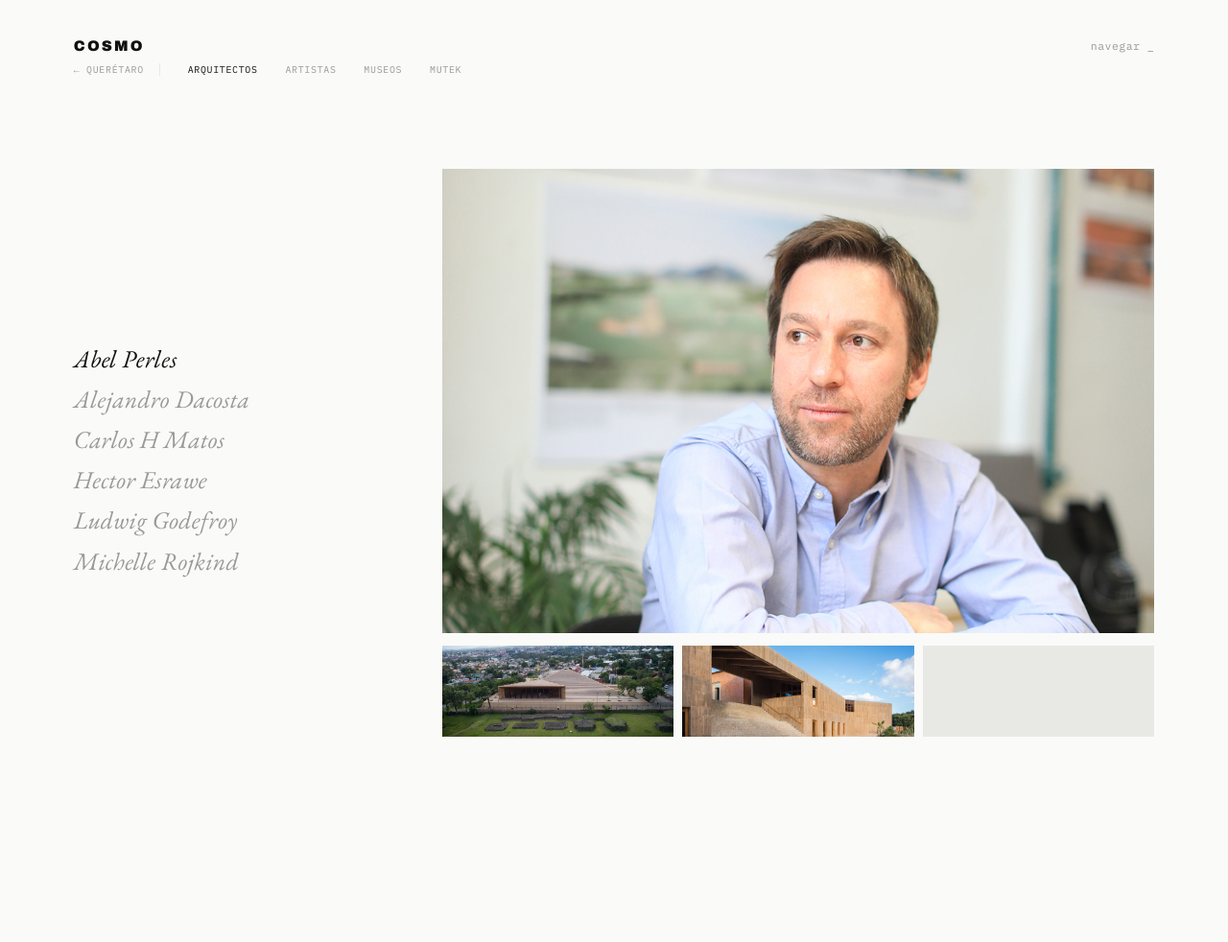
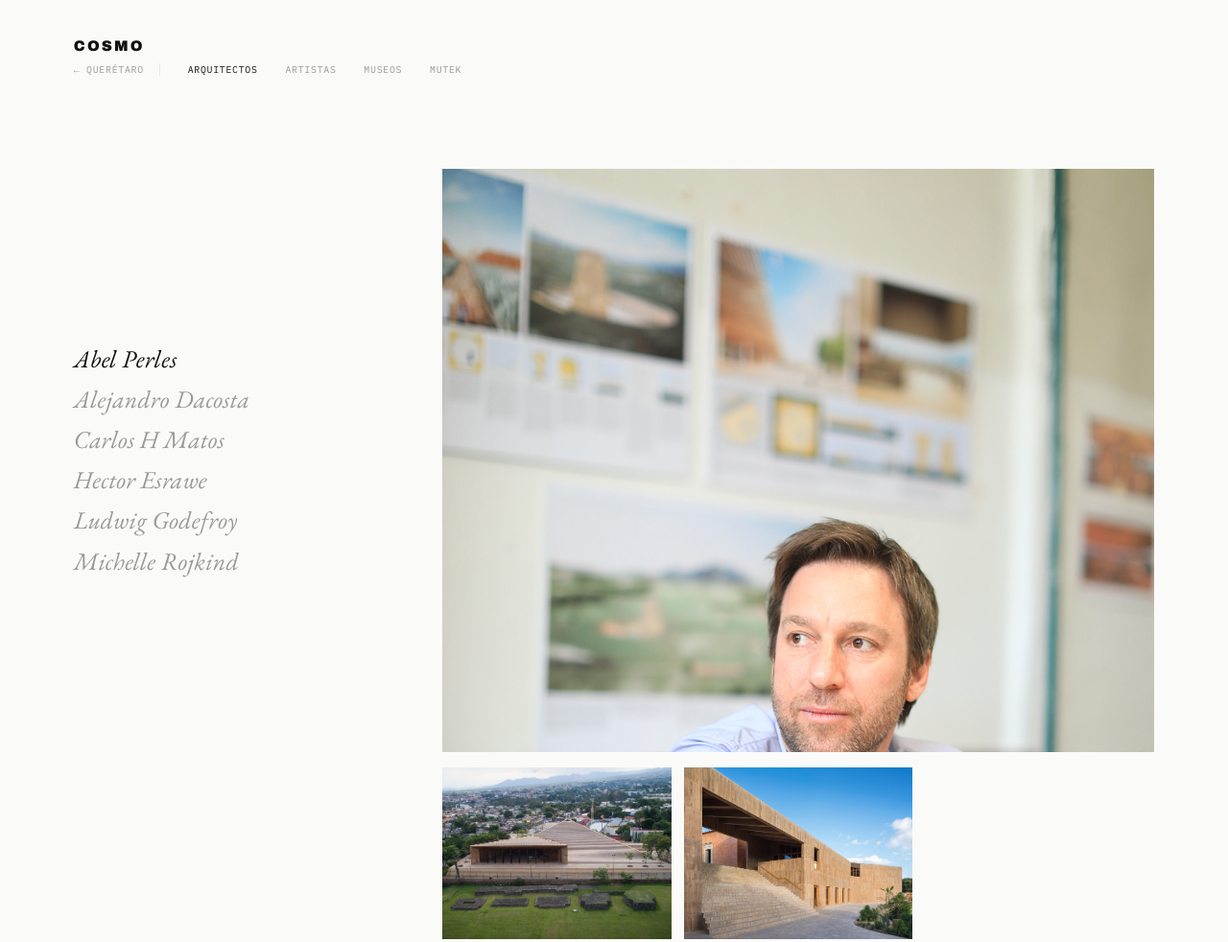
Before and after one commit to jvillanoeva/cosmoweb, a plain HTML site: page queretaro/arquitectos/index.html in a window 1280 px wide. Shown: the whole page at 96% size. Before the commit the page ends 800 px from the top, so only its background shows below. Drawn offline with nearby package versions, Linux system fonts and the light colour scheme.

Commit message:
Queretaro: remove navegar, sticky sidebar scroll on arquitectos/artistas

```diff
--- a/queretaro/arquitectos/index.html
+++ b/queretaro/arquitectos/index.html
@@ -10,11 +10,10 @@
     *, *::before, *::after { margin: 0; padding: 0; box-sizing: border-box; }
 
     html, body {
-      width: 100%; height: 100%;
+      width: 100%;
       background: var(--color-bg);
       font-family: var(--font-body);
       -webkit-font-smoothing: antialiased;
-      overflow: hidden;
       cursor: default;
       user-select: none;
     }
@@ -25,58 +24,41 @@
       padding: var(--page-y) var(--page-x) 0;
       z-index: var(--z-overlay);
       display: flex; justify-content: space-between; align-items: flex-start;
+      background: var(--color-bg);
     }
     #site-title {
       font-family: var(--font-display);
       font-size: clamp(0.85rem, 1.2vw, 1rem);
-      letter-spacing: 0.14em;
-      color: var(--color-text);
+      letter-spacing: 0.14em; color: var(--color-text);
       text-transform: uppercase; text-decoration: none;
     }
-    #nav-container { font-family: var(--font-mono); font-size: 0.72rem; letter-spacing: 0.04em; position: relative; }
-    #nav-trigger { color: var(--color-text-muted); cursor: default; }
-    #nav-menu {
-      display: flex; flex-direction: column; gap: 0.55rem;
-      position: absolute; top: 100%; right: 0; padding-top: 0.8rem;
-      opacity: 0; pointer-events: none; transform: translateY(-4px);
-      transition: opacity 180ms ease, transform 180ms ease;
-    }
-    #nav-container:hover #nav-menu { opacity: 1; pointer-events: auto; transform: translateY(0); }
-    #nav-menu a { color: var(--color-text-muted); text-decoration: none; text-transform: uppercase; white-space: nowrap; }
-    #nav-menu a:hover { color: var(--color-text); }
 
     /* ── Sub-nav ── */
     #sub-nav {
       position: fixed;
-      top: calc(var(--page-y) + 1.6rem);
-      left: var(--page-x);
+      top: calc(var(--page-y) + 1.6rem); left: var(--page-x);
       display: flex; align-items: center; gap: 1.8rem;
       font-family: var(--font-mono); font-size: 0.62rem;
       letter-spacing: 0.07em; text-transform: uppercase;
       z-index: calc(var(--z-overlay) - 1);
+      background: var(--color-bg);
+      padding-bottom: 0.2rem;
     }
     #sub-nav a { color: var(--color-text-muted); text-decoration: none; transition: color 150ms ease; }
     #sub-nav a:hover { color: var(--color-text); }
     #sub-nav a.active { color: var(--color-text); }
     #sub-nav .back { padding-right: 1rem; border-right: 1px solid var(--color-surface); }
 
-    /* ── Layout ── */
-    #layout {
+    /* ── Sticky sidebar layout ── */
+    /* Left: fixed, holds the name list */
+    #left {
       position: fixed;
-      top: var(--header-clearance); left: 0; right: 0; bottom: 0;
-      display: flex; align-items: stretch;
-    }
-
-    /* ── Left: name list ── */
-    #left {
+      top: var(--header-clearance); left: 0; bottom: 0;
       width: 36%;
-      padding-left: var(--page-x);
-      padding-right: 4vw;
-      display: flex;
-      flex-direction: column;
-      justify-content: center;
-      flex-shrink: 0;
+      padding-left: var(--page-x); padding-right: 4vw;
+      display: flex; flex-direction: column; justify-content: center;
       gap: 0.1rem;
+      overflow: hidden;
     }
 
     .person-name {
@@ -84,8 +66,7 @@
       font-style: italic;
       font-size: clamp(1.2rem, 2vw, 1.7rem);
       color: var(--color-text-muted);
-      letter-spacing: 0.01em;
-      line-height: 1.4;
+      letter-spacing: 0.01em; line-height: 1.4;
       cursor: pointer;
       transition: color 150ms ease;
       padding: 0.15rem 0;
@@ -93,51 +74,46 @@
     .person-name:hover,
     .person-name.active { color: var(--color-text); }
 
-    /* ── Right: image panel ── */
+    /* Right: scrollable content */
     #right {
-      flex: 1;
+      margin-left: 36%;
       padding-right: var(--page-x);
-      padding-top: 2vh;
-      padding-bottom: 4vh;
+      padding-top: calc(var(--header-clearance) + 2vh);
+      padding-bottom: 8vh;
       display: flex;
       flex-direction: column;
-      gap: 0.8rem;
-      overflow: hidden;
+      gap: 1rem;
     }
 
     #portrait-wrap {
-      flex: 1;
-      min-height: 0;
-      position: relative;
+      width: 100%;
+      height: calc(100vh - var(--header-clearance) - 4vh);
       overflow: hidden;
       background: var(--color-surface);
+      flex-shrink: 0;
     }
-
     #portrait-wrap img {
       width: 100%; height: 100%;
-      object-fit: cover;
+      object-fit: cover; object-position: center top;
       display: block;
-      transition: opacity 300ms ease;
+      transition: opacity 250ms ease;
     }
     #portrait-wrap img.fade { opacity: 0; }
 
     #work-strip {
       display: grid;
       grid-template-columns: repeat(3, 1fr);
-      gap: 0.6rem;
-      height: 16%;
-      flex-shrink: 0;
+      gap: 0.8rem;
     }
-
     .work-thumb {
+      aspect-ratio: 4/3;
       background: var(--color-surface);
       overflow: hidden;
     }
     .work-thumb img {
       width: 100%; height: 100%;
-      object-fit: cover;
-      display: block;
-      transition: opacity 300ms ease;
+      object-fit: cover; display: block;
+      transition: opacity 250ms ease;
     }
     .work-thumb img.fade { opacity: 0; }
   </style>
@@ -146,13 +122,6 @@
 
   <div id="header">
     <a id="site-title" href="/">Cosmo</a>
-    <div id="nav-container">
-      <div id="nav-menu">
-        <a href="/explore/">Explore</a>
-        <a href="/queretaro/">Querétaro</a>
-      </div>
-      <div id="nav-trigger">navegar _</div>
-    </div>
   </div>
 
   <nav id="sub-nav">
@@ -163,8 +132,10 @@
     <a href="/queretaro/mutek/">mutek</a>
   </nav>
 
-  <div id="layout">
-    <div id="left" id="name-list"></div>
+  <!-- Fixed left: name list -->
+  <div id="left"></div>
+
+  <!-- Scrollable right: portrait + work -->
   <div id="right">
     <div id="portrait-wrap">
       <img id="portrait-img" src="" alt="">
@@ -173,7 +144,6 @@
       <div class="work-thumb"><img class="work-img" src="" alt=""></div>
       <div class="work-thumb"><img class="work-img" src="" alt=""></div>
       <div class="work-thumb"><img class="work-img" src="" alt=""></div>
-      </div>
     </div>
   </div>
 
@@ -239,7 +209,6 @@
     const portraitEl = document.getElementById('portrait-img');
     const workImgs   = document.querySelectorAll('.work-img');
 
-    // Build name list
     people.forEach((p, i) => {
       const el = document.createElement('div');
       el.className = 'person-name' + (i === 0 ? ' active' : '');
@@ -250,27 +219,21 @@
 
     function showPerson(idx) {
       const p = people[idx];
-      document.querySelectorAll('.person-name').forEach((el, i) => {
-        el.classList.toggle('active', i === idx);
-      });
-      // crossfade portrait
+      document.querySelectorAll('.person-name').forEach((el, i) => el.classList.toggle('active', i === idx));
       portraitEl.classList.add('fade');
-      setTimeout(() => {
-        portraitEl.src = p.portrait;
-        portraitEl.classList.remove('fade');
-      }, 150);
-      // update work images
+      setTimeout(() => { portraitEl.src = p.portrait; portraitEl.classList.remove('fade'); }, 150);
       workImgs.forEach((img, i) => {
         img.classList.add('fade');
         setTimeout(() => {
           img.src = p.work[i] || '';
-          img.style.display = p.work[i] ? '' : 'none';
+          img.parentElement.style.visibility = p.work[i] ? '' : 'hidden';
           img.classList.remove('fade');
         }, 150);
       });
+      // scroll right panel back to top on person switch
+      window.scrollTo({ top: 0, behavior: 'smooth' });
     }
 
-    // Init with first person
     showPerson(0);
   </script>
 </body>
```
Also changed, not shown: queretaro/artistas/index.html (+27 -40 lines), queretaro/index.html (+0 -10 lines), queretaro/museos/index.html (+0 -7 lines), queretaro/mutek/index.html (+0 -7 lines). Lines whose indentation alone changed are shown as unchanged.
